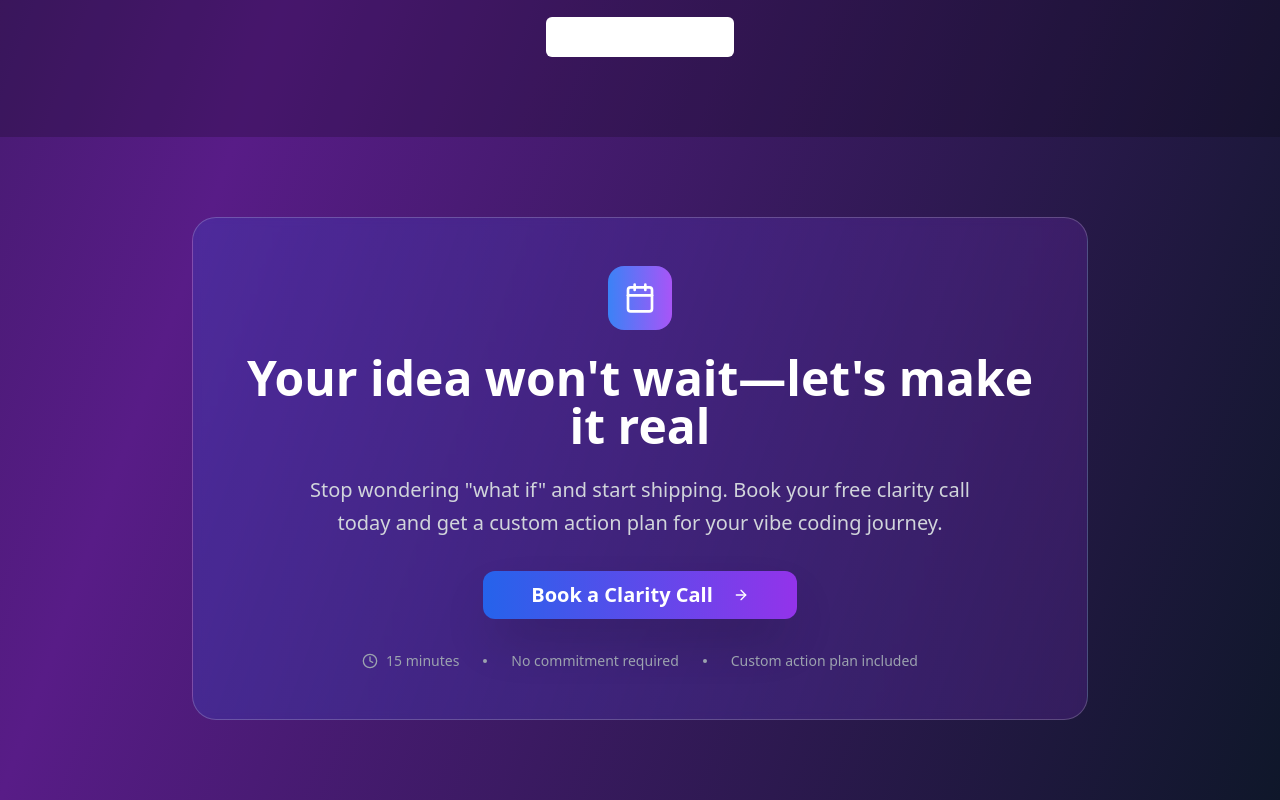
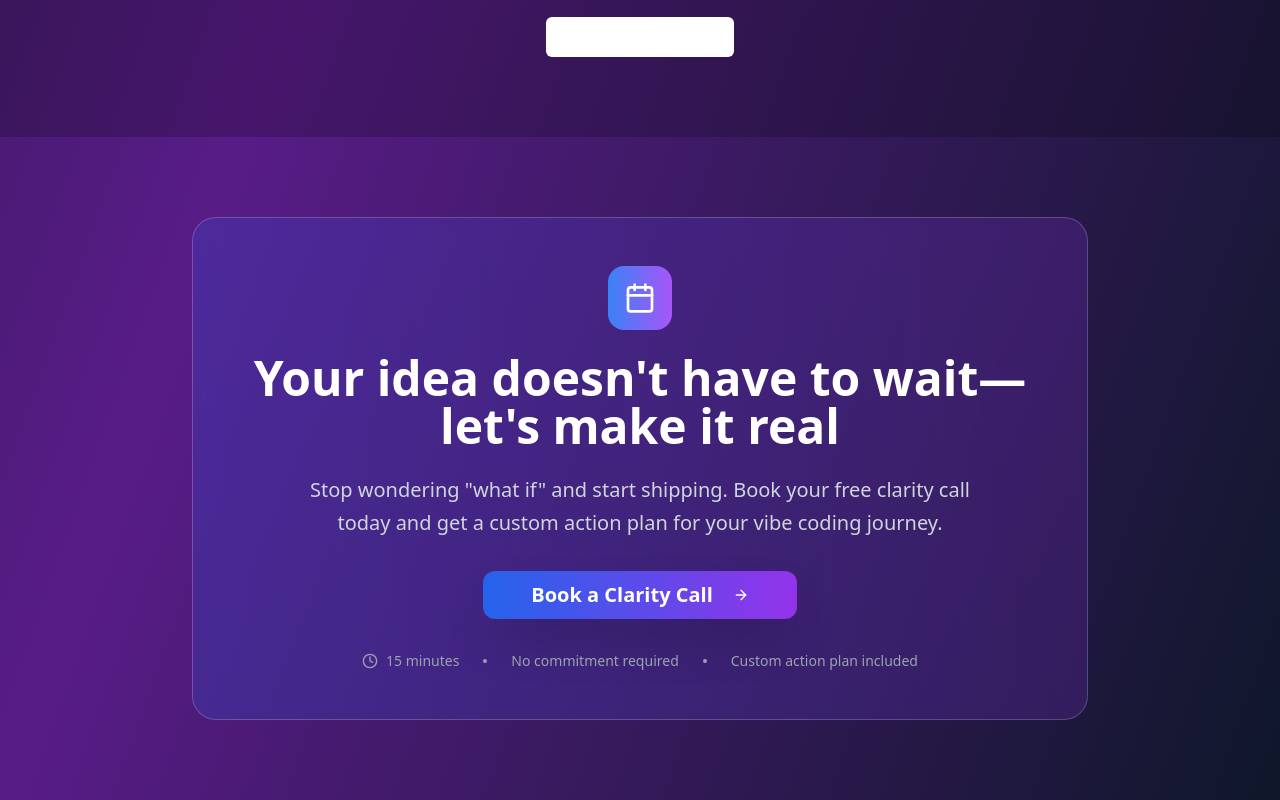
Before and after one commit to prodyssey/vibe-cto-dot-ai, a React (Vite) app: page / in a window 1280 px wide. Shown: the part 2790-3590 px from the top of the page. Built offline with nearby package versions, Linux system fonts and the light colour scheme.

Commit message:
Code edited in Lovable Code Editor
Edited UI in Lovable

```diff
--- a/src/components/sections/FinalCTA.tsx
+++ b/src/components/sections/FinalCTA.tsx
@@ -14,7 +14,7 @@ export const FinalCTA = () => {
           </div>
 
           <h2 className="text-4xl md:text-5xl font-bold text-white mb-6">
-            Your idea won't wait—let's make it real
+            Your idea doesn't have to wait—let's make it real
           </h2>
 
           <p className="text-xl text-gray-300 mb-8 max-w-2xl mx-auto leading-relaxed">
```
